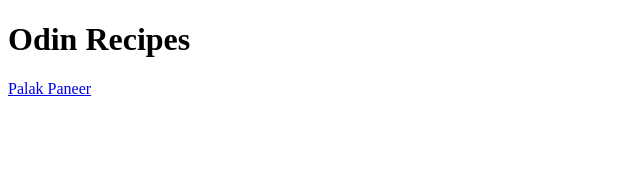
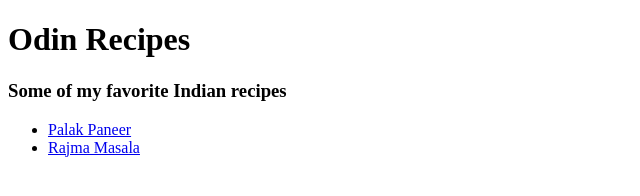
Before and after one commit to shubhshubh99/odin-recipes, a plain HTML site: page index.html in a window 1280 px wide. Shown: the whole page, without its empty margins (0-640 px from the left). Drawn offline with Linux system fonts and the light colour scheme.

Commit message:
Update index.html with rajma masala

```diff
--- a/index.html
+++ b/index.html
@@ -10,7 +10,12 @@
 
         <h1>Odin Recipes</h1>
 
-        <a href="recipes/palak-paneer.html">Palak Paneer</a>
+        <h3>Some of my favorite Indian recipes</h3>
+
+        <ul>
+            <li><a href="recipes/palak-paneer.html">Palak Paneer</a></li>
+            <li><a href="recipes/rajma.html">Rajma Masala</a></li>
+        </ul>
 
     </body>
 </html>
```
